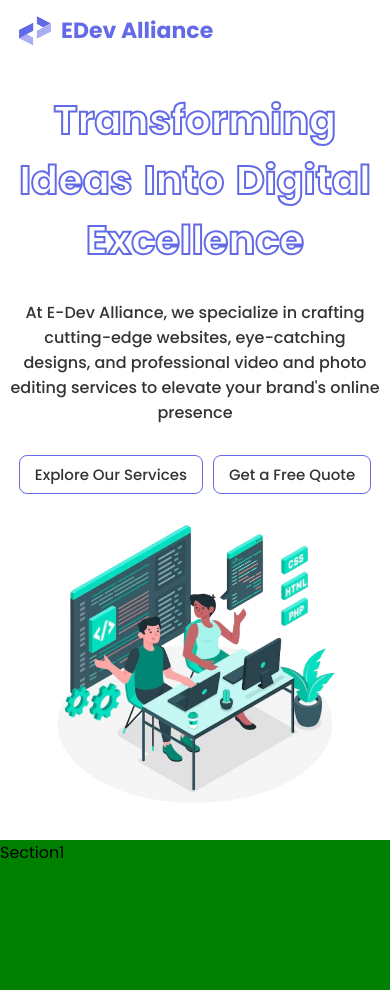
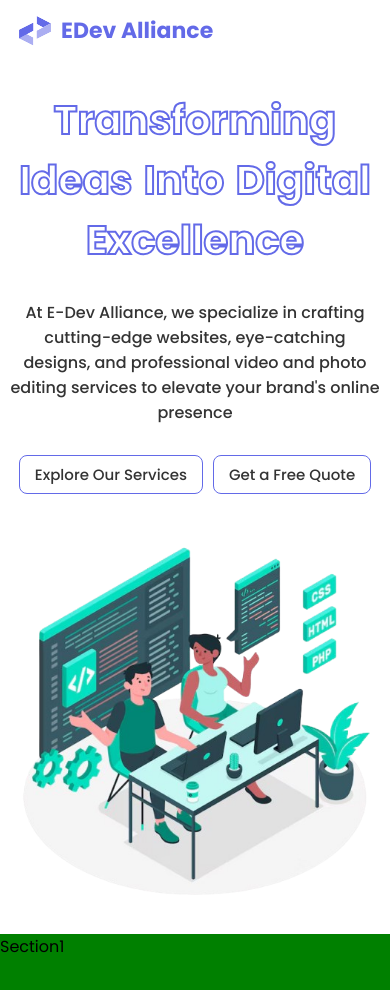
Before and after one commit to muhammad-jasim-m/EDev-Alliance, a React (Create React App) app: page / in a window 390 px wide. Shown: the top 990 px of the page. Built offline with nearby package versions, Linux system fonts and the light colour scheme; some icons are missing.

Commit message:
section one

```diff
--- a/src/components/section1/Section1.css
+++ b/src/components/section1/Section1.css
@@ -76,7 +76,7 @@ font-size: 40px;
         padding-inline: 10px;
         flex-direction: column;
         height: auto;
-        gap: 20px;
+        gap: 40px;
         padding-block: 30px;
     }
     .oneleft{
@@ -90,7 +90,7 @@ text-align: center;
 font-size: 40px;
     }
     .oneright img{
-        width: 80%;
+        width: 100%;
     }
     .oneleft div:nth-of-type(3){
         justify-content: center;
```
